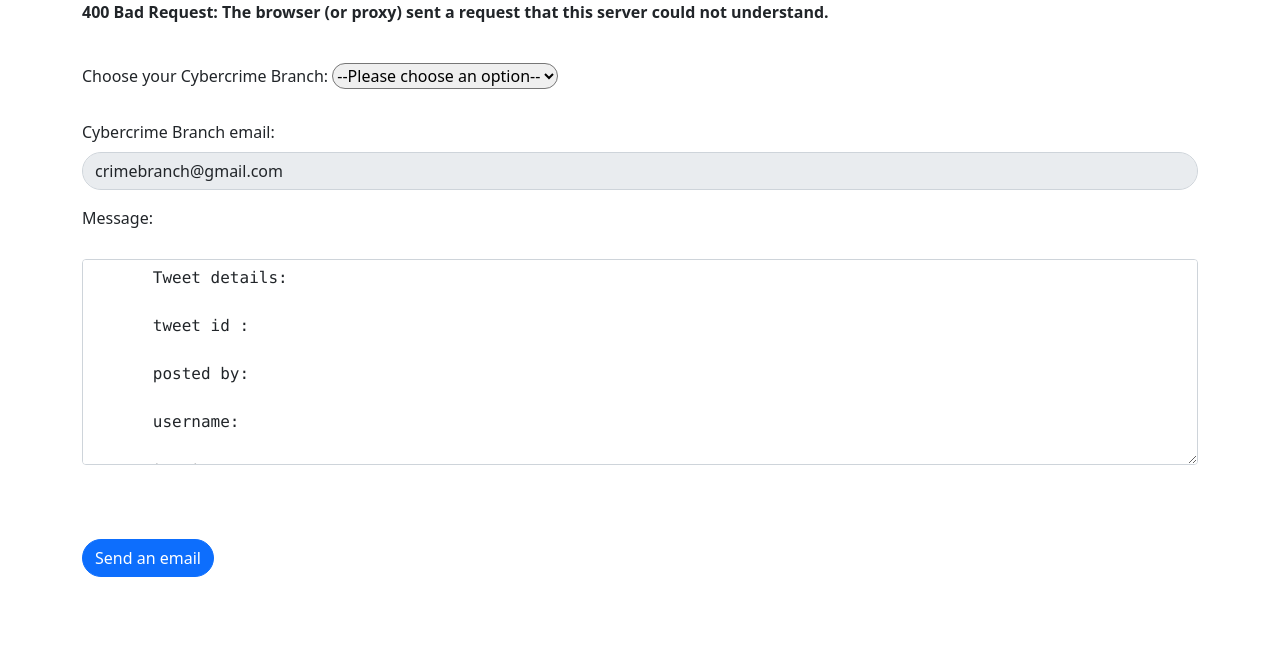
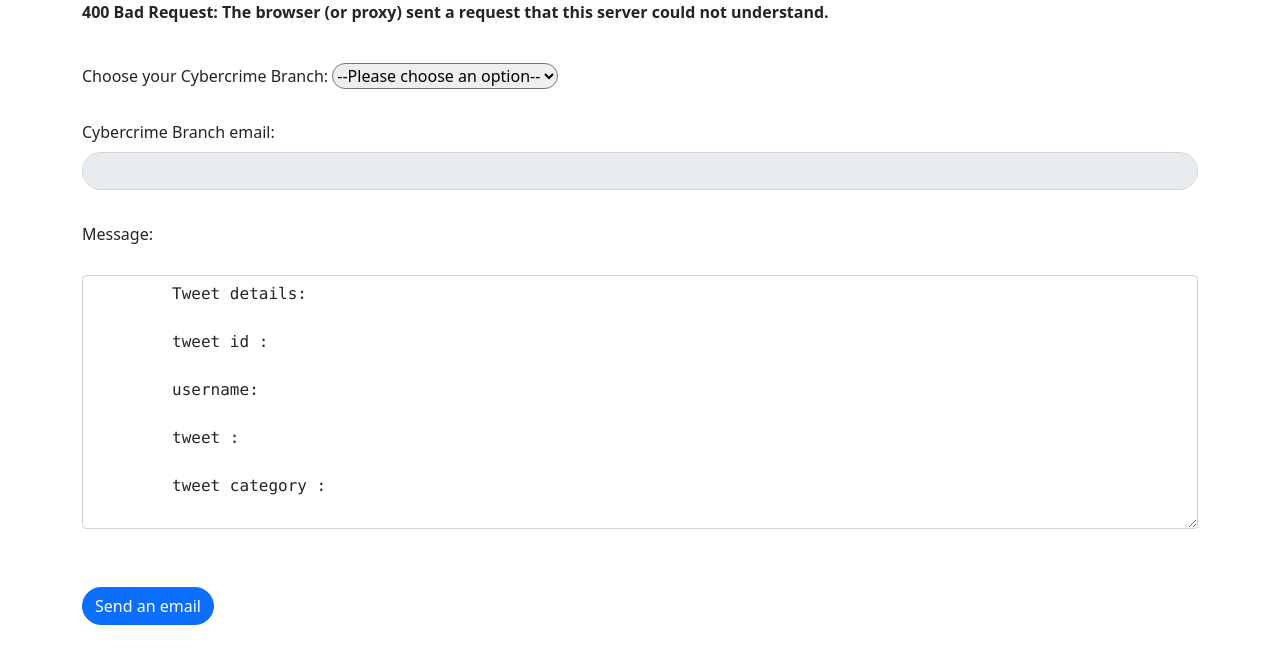
Before and after one commit to shreedhar37/cyberbullying_detection, a Flask app: page /send_report in a window 1280 px wide. Shown: the part 56-720 px from the top of the page. Run offline with Flask 2, Linux system fonts and the light colour scheme; the visitor is signed in with stand-in values (Sample User, id 1); some libraries are stand-ins or nearby versions.

Commit message:
tweet name removed

```diff
--- a/templates/home.html
+++ b/templates/home.html
@@ -33,12 +33,12 @@
     <form action="{{ url_for('home') }}" method="POST">
 
         <div class="mt-3">
-            <label for="text" class="form-label">Enter the name of the person : </label><br><br>
-            <input type="text" class="form-control rounded-pill" id="text" name="text" placeholder="Salman Khan"
+            <label for="text" class="form-label">Enter the keyword : </label><br><br>
+            <input type="text" class="form-control rounded-pill" id="text" name="text" placeholder="nigga"
                 maxlength="30" required><br>
         </div>
         <button id='search' type="submit" class="mt-3 btn btn-primary rounded-pill"
-            onclick="loading('visible', true)">Search and show the results</button>
+            onclick="loading('visible', true)">Predict</button>
 
     </form>
     <br><br><br>
--- a/templates/send_report.html
+++ b/templates/send_report.html
@@ -25,20 +25,18 @@
 
     <div class="mt-3 mb-3">
       <label for="email" class="form-label">Cybercrime Branch email:</label>
-      <input type="email" class="form-control rounded-pill" id="email" name="email" value="crimebranch@gmail.com"
-        readonly="readonly">
+      <input type="email" class="form-control rounded-pill" id="email" name="email" value=""
+        readonly="readonly" required>
     </div>
 
 
     <div class="mt-3 mb-3">
-      <label for="msg" class="form-label">Message:</label>
+      <label for="msg" class="mt-3 form-label">Message:</label>
       <pre>
-    <textarea class="form-control" id="msg" name='msg' rows="8" placeholder="This is to inform you that..." maxlength="5000">
+      <textarea class="form-control" id="msg" name='msg' rows="10" placeholder="This is to inform you that..." maxlength="5000">
         Tweet details:
 
         tweet id : {{tweet_id}}
-
-      posted by: {{tweet_owner}}
 
         username: {{tweet_username}}
 
@@ -49,12 +47,9 @@
       </pre>
     </div>
 
-
-    <div class="mt-3 mb-3"></div>
-
     <input type="hidden" id="tweet_username" name="tweet_username" value="{{tweet_username}}">
     <input type="hidden" id="tweet" name="tweet" value="{{tweet}}">
-    <input type="submit" class="mt-3 btn btn-primary rounded-pill" value="Send an email">
+    <input type="submit" class="btn btn-primary rounded-pill" value="Send an email">
 
   </form>
 </div>
```
Lines whose indentation alone changed are shown as unchanged.
